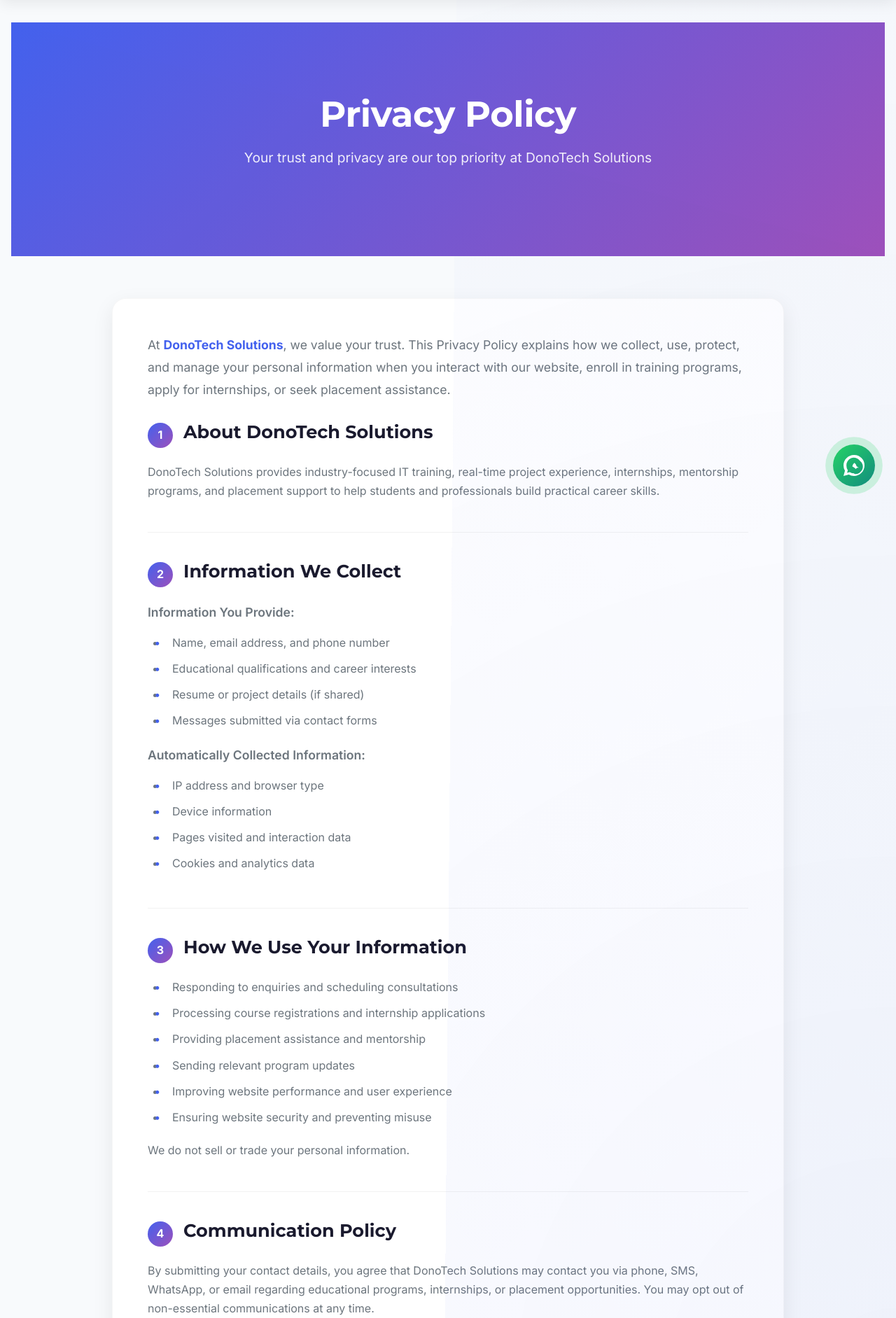
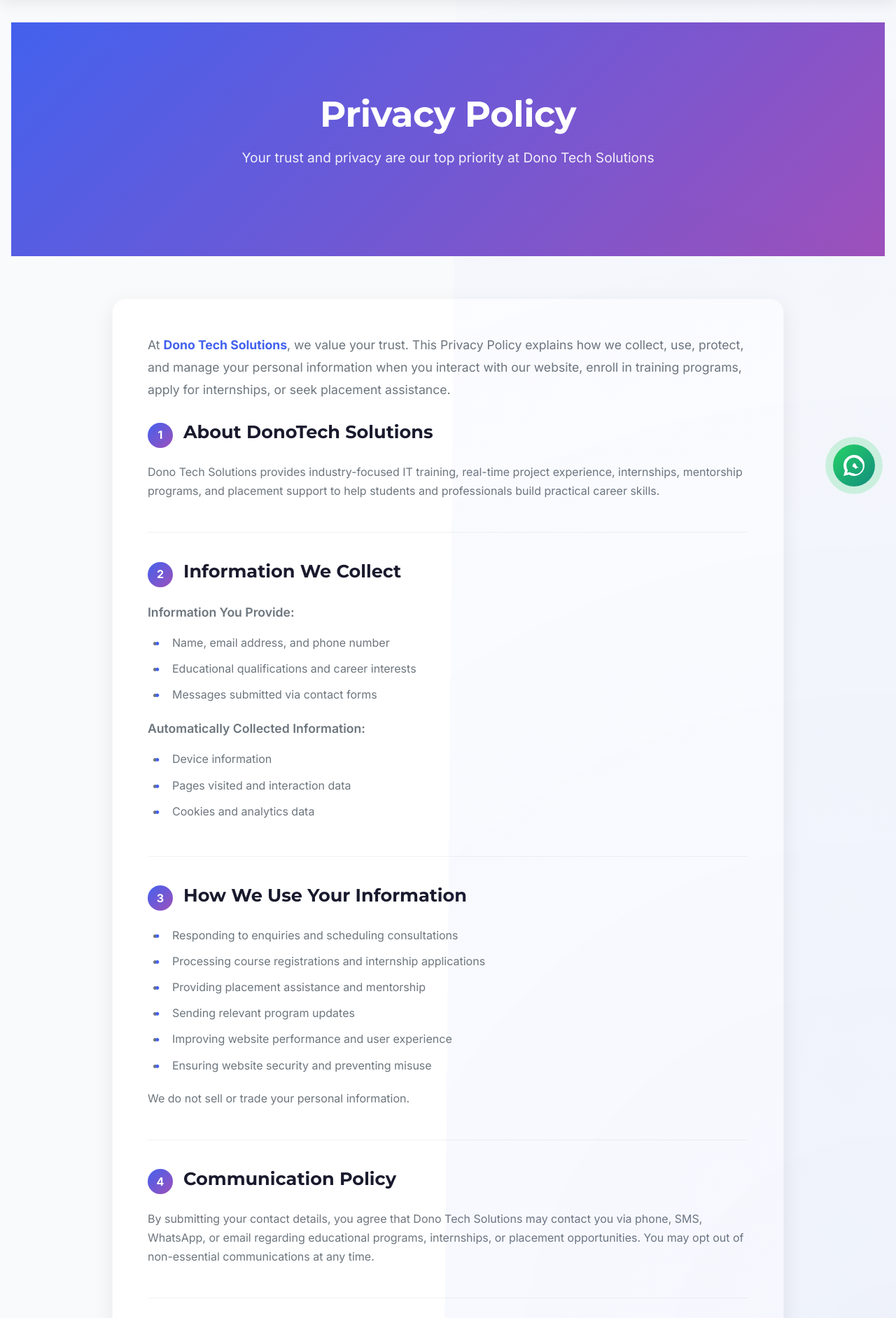
Before and after one commit to donthireddybhargavi69-dev/Dono_Tech_Solutions, a Django app: page /privacy-policy/ in a window 1280 px wide. Shown: the part 75-1958 px from the top of the page at 70% size. Run offline with Django 5.2, Linux system fonts and the light colour scheme; parts of the project's set-up code (start-up, migrations or seed data) failed here and were passed over.

Commit message:
Update privacy_policy.html

```diff
--- a/templates/privacy_policy.html
+++ b/templates/privacy_policy.html
@@ -516,7 +516,7 @@
     <section class="hero">
         <div class="hero-content">
             <h1>Privacy Policy</h1>
-            <p class="hero-subtitle">Your trust and privacy are our top priority at DonoTech Solutions</p>
+            <p class="hero-subtitle">Your trust and privacy are our top priority at Dono Tech Solutions</p>
 
         </div>
     </section>
@@ -525,7 +525,7 @@
     <main class="main-container">
         <div class="content-card">
             <p class="intro-text">
-                At <strong>DonoTech Solutions</strong>, we value your trust. This Privacy Policy explains how we collect, use, protect, and manage your personal information when you interact with our website, enroll in training programs, apply for internships, or seek placement assistance.
+                At <strong>Dono Tech Solutions</strong>, we value your trust. This Privacy Policy explains how we collect, use, protect, and manage your personal information when you interact with our website, enroll in training programs, apply for internships, or seek placement assistance.
             </p>
 
             <div class="policy-section">
@@ -534,7 +534,7 @@
                     <h2>About DonoTech Solutions</h2>
                 </div>
                 <div class="policy-content">
-                    <p>DonoTech Solutions provides industry-focused IT training, real-time project experience, internships, mentorship programs, and placement support to help students and professionals build practical career skills.</p>
+                    <p>Dono Tech Solutions provides industry-focused IT training, real-time project experience, internships, mentorship programs, and placement support to help students and professionals build practical career skills.</p>
                 </div>
             </div>
 
@@ -548,13 +548,11 @@
                     <ul class="policy-list">
                         <li>Name, email address, and phone number</li>
                         <li>Educational qualifications and career interests</li>
-                        <li>Resume or project details (if shared)</li>
                         <li>Messages submitted via contact forms</li>
                     </ul>
 
                     <p class="section-subtitle">Automatically Collected Information:</p>
                     <ul class="policy-list">
-                        <li>IP address and browser type</li>
                         <li>Device information</li>
                         <li>Pages visited and interaction data</li>
                         <li>Cookies and analytics data</li>
@@ -586,7 +584,7 @@
                     <h2>Communication Policy</h2>
                 </div>
                 <div class="policy-content">
-                    <p>By submitting your contact details, you agree that DonoTech Solutions may contact you via phone, SMS, WhatsApp, or email regarding educational programs, internships, or placement opportunities. You may opt out of non-essential communications at any time.</p>
+                    <p>By submitting your contact details, you agree that Dono Tech Solutions may contact you via phone, SMS, WhatsApp, or email regarding educational programs, internships, or placement opportunities. You may opt out of non-essential communications at any time.</p>
                 </div>
             </div>
 
@@ -656,7 +654,7 @@
                     <h2>Third-Party Links</h2>
                 </div>
                 <div class="policy-content">
-                    <p>Our website may contain links to external websites. DonoTech Solutions is not responsible for the privacy practices of those sites.</p>
+                    <p>Our website may contain links to external websites. Dono Tech Solutions is not responsible for the privacy practices of those sites.</p>
                 </div>
             </div>
 
@@ -694,49 +692,4 @@
         </div>
     </main>
 
-    <!-- Back to Top Button -->
-    <a href="#" class="back-to-top" id="backToTop">
-        <i class="fas fa-chevron-up"></i>
-    </a>
-
-    <script>
-        // Back to Top Button
-        const backToTopButton = document.getElementById('backToTop');
-
-        window.addEventListener('scroll', () => {
-            if (window.pageYOffset > 300) {
-                backToTopButton.classList.add('visible');
-            } else {
-                backToTopButton.classList.remove('visible');
-            }
-        });
-
-        backToTopButton.addEventListener('click', (e) => {
-            e.preventDefault();
-            window.scrollTo({
-                top: 0,
-                behavior: 'smooth'
-            });
-        });
-
-        // Add smooth scrolling to all anchor links
-        document.querySelectorAll('a[href^="#"]').forEach(anchor => {
-            anchor.addEventListener('click', function(e) {
-                if(this.getAttribute('href') === '#') return;
-
-                e.preventDefault();
-                const targetId = this.getAttribute('href');
-                if(targetId) {
-                    const targetElement = document.querySelector(targetId);
-                    if(targetElement) {
-                        window.scrollTo({
-                            top: targetElement.offsetTop - 100,
-                            behavior: 'smooth'
-                        });
-                    }
-                }
-            });
-        });
-    </script>
-
 {% endblock %}
```
